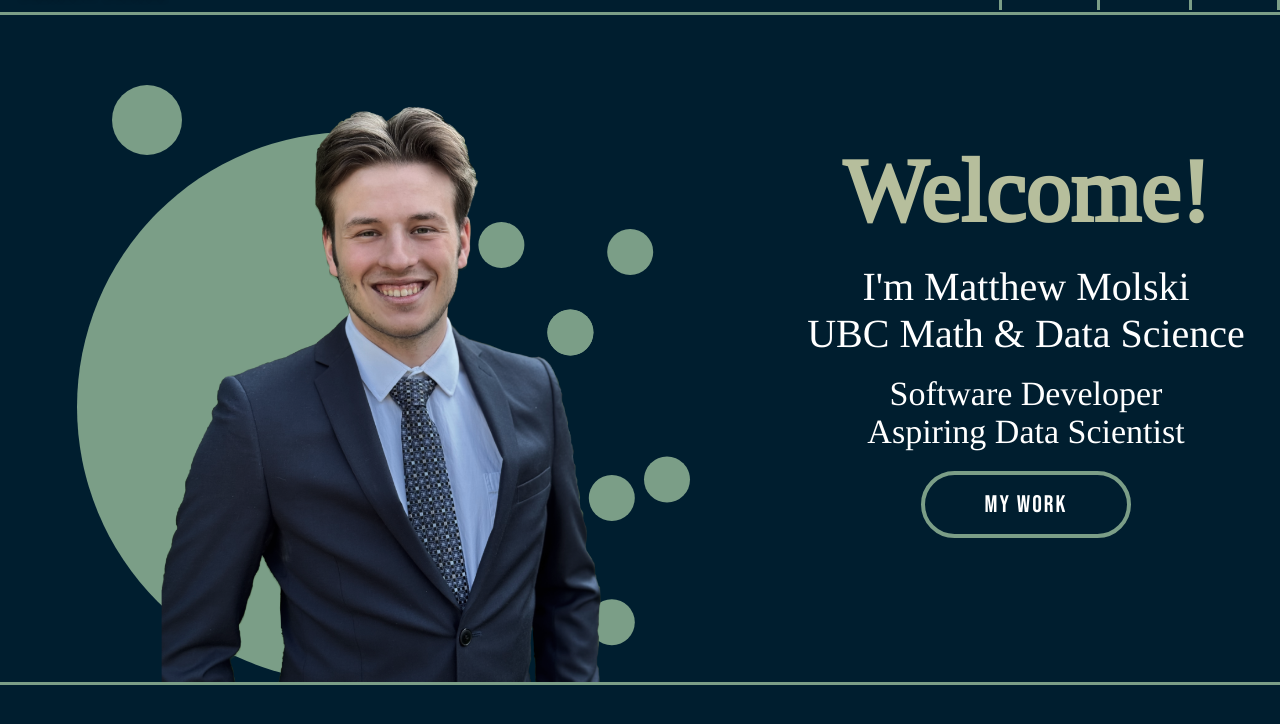
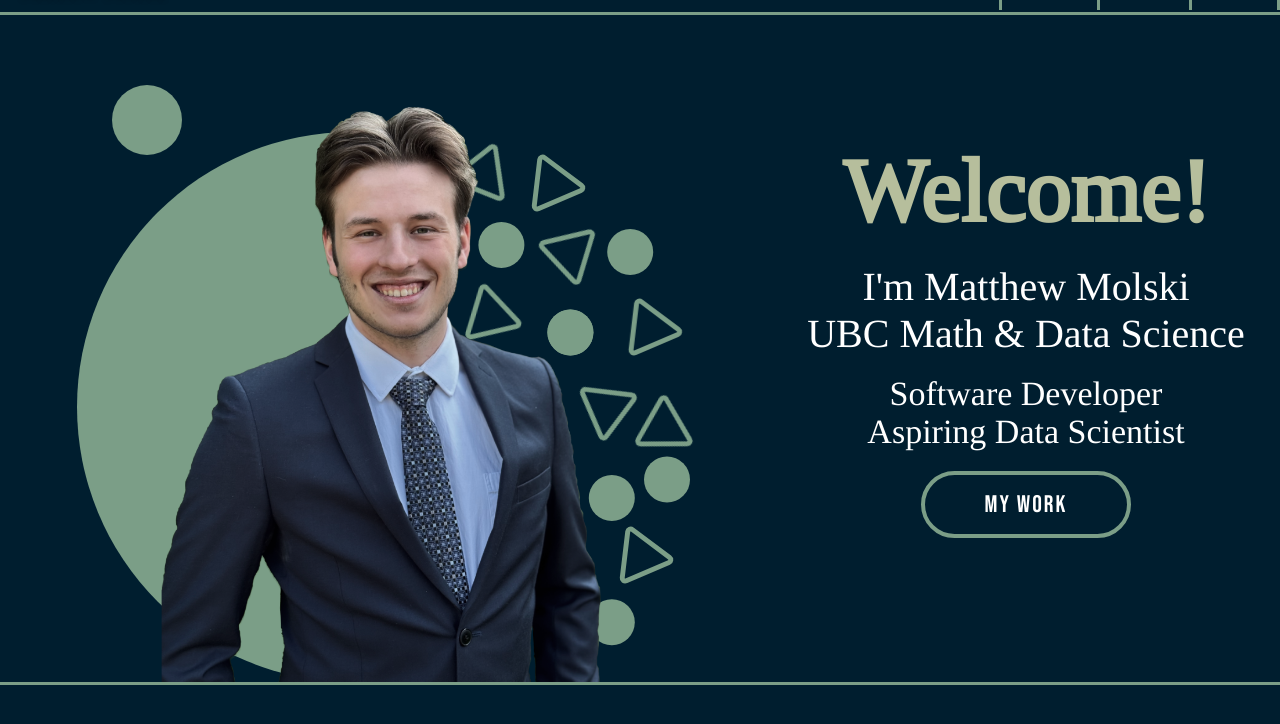
Before and after one commit to MattMatt05/portfolio, a PHP site: page /index.html in a window 1280 px wide. Shown: the part 35-759 px from the top of the page. Run offline with PHP 8.4, Linux system fonts and the light colour scheme; some web fonts are replaced.

Commit message:
zCorrection

```diff
--- a/global.css
+++ b/global.css
@@ -153,81 +153,41 @@ img {
     transform: translate(-70%, 100%);
 }
 
-.triangle-1 {
+.triangle {
     position: absolute;
     z-index: -1;
     top: 0;
     width: 60px;
     height: 60px;
-    transform: translate(62%, 470%);
     animation: dropInShape 1s ease-out forwards;
-    shape-rendering: crispEdges;
+}
+
+.triangle-1 {
+    transform: translate(62%, 470%) translateZ(0.001px);
 }
 
 .triangle-2 {
-    position: absolute;
-    z-index: -1;
-    top: 0;
-    width: 60px;
-    height: 60px;
-    transform: translate(40%, 230%);
-    animation: dropInShape 1s ease-out forwards;
-    shape-rendering: crispEdges;
+    transform: translate(40%, 230%) translateZ(0.001px);
 }
 
 .triangle-3 {
-    position: absolute;
-    z-index: -1;
-    top: 0;
-    width: 60px;
-    height: 60px;
-    transform: rotate(45deg) translate(38%, 30%);
-    animation: dropInShape 1s ease-out forwards;
-    shape-rendering: crispEdges;
+    transform: rotate(45deg) translate(38%, 30%) translateZ(0.001px);
 }
 
 .triangle-4 {
-    position: absolute;
-    z-index: -1;
-    top: 0;
-    width: 60px;
-    height: 60px;
-    transform: rotate(70deg) translate(60%, -180%);
-    animation: dropInShape 1s ease-out forwards;
-    shape-rendering: crispEdges;
+    transform: rotate(70deg) translate(60%, -180%) translateZ(0.001px);
 }
 
 .triangle-5 {
-    position: absolute;
-    z-index: -1;
-    top: 0;
-    width: 60px;
-    height: 60px;
-    transform: rotate(10deg) translate(36%, 410%);
-    animation: dropInShape 1s ease-out forwards;
-    shape-rendering: crispEdges;
+    transform: rotate(10deg) translate(36%, 410%) translateZ(0.001px);
 }
 
 .triangle-6 {
-    position: absolute;
-    z-index: -1;
-    top: 0;
-    width: 60px;
-    height: 60px;
-    transform: rotate(-30deg) translate(4%, 710%);
-    animation: dropInShape 1s ease-out forwards;
-    image-rendering: auto;
+    transform: rotate(-30deg) translate(4%, 710%) translateZ(0.001px);
 }
 
 .triangle-7 {
-    position: absolute;
-    z-index: -1;
-    top: 0;
-    width: 60px;
-    height: 60px;
-    transform: rotate(23deg) translate(94%, 400%);
-    animation: dropInShape 1s ease-out forwards;
-    image-rendering: auto;
+    transform: rotate(23deg) translate(94%, 400%) translateZ(0.001px);
 }
 
 .triangle-8 {
@@ -236,7 +196,7 @@ img {
     top: 0;
     width: 60px;
     height: 60px;
-    transform: translate(60%, 850%);
+    transform: translate(60%, 850%) translateZ(0.001px);
     animation: dropInShape 1s ease-out forwards;
     image-rendering: auto;
 }
@@ -262,7 +222,6 @@ img {
     background-color: var(--font-color);
     top: 0;
     transform: translate(690%, 450%);
-    image-rendering: auto;
 }
 
 .circle-3 {
@@ -274,7 +233,6 @@ img {
     background-color: var(--font-color);
     top: 0;
     transform: translate(840%, 640%);
-    image-rendering: auto;
 }
 
 .circle-4 {
@@ -286,7 +244,6 @@ img {
     background-color: var(--font-color);
     top: 0;
     transform: translate(840%, 640%);
-    image-rendering: auto;
 }
 
 .circle-5 {
@@ -298,7 +255,6 @@ img {
     background-color: var(--font-color);
     top: 0;
     transform: translate(1050%, 960%);
-    image-rendering: auto;
 }
 
 .circle-6 {
@@ -310,7 +266,6 @@ img {
     background-color: var(--font-color);
     top: 0;
     transform: translate(930%, 1000%);
-    image-rendering: auto;
 }
 
 .circle-7 {
@@ -322,7 +277,6 @@ img {
     background-color: var(--font-color);
     top: 0;
     transform: translate(930%, 1270%);
-    image-rendering: auto;
 }
 
 .visualizeMe img {
--- a/index.html
+++ b/index.html
@@ -36,6 +36,14 @@
                     <img src="assets/big-me.png" alt="Portrait Photo" fetchpriority="high">
                     <div class="semicircle"></div>
                     <div class="medium-circle"></div>
+                    <img src="assets/triangle.svg" class="triangle triangle-1">
+                    <img src="assets/triangle.svg" class="triangle triangle-2">
+                    <img src="assets/triangle.svg" class="triangle triangle-3">
+                    <img src="assets/triangle.svg" class="triangle triangle-4">
+                    <img src="assets/triangle.svg" class="triangle triangle-5">
+                    <img src="assets/triangle.svg" class="triangle triangle-6">
+                    <img src="assets/triangle.svg" class="triangle triangle-7">
+                    <img src="assets/triangle.svg" class="triangle triangle-8">
                     <div class="circle-1"></div>
                     <div class="circle-2"></div>
                     <div class="circle-3"></div>
```
